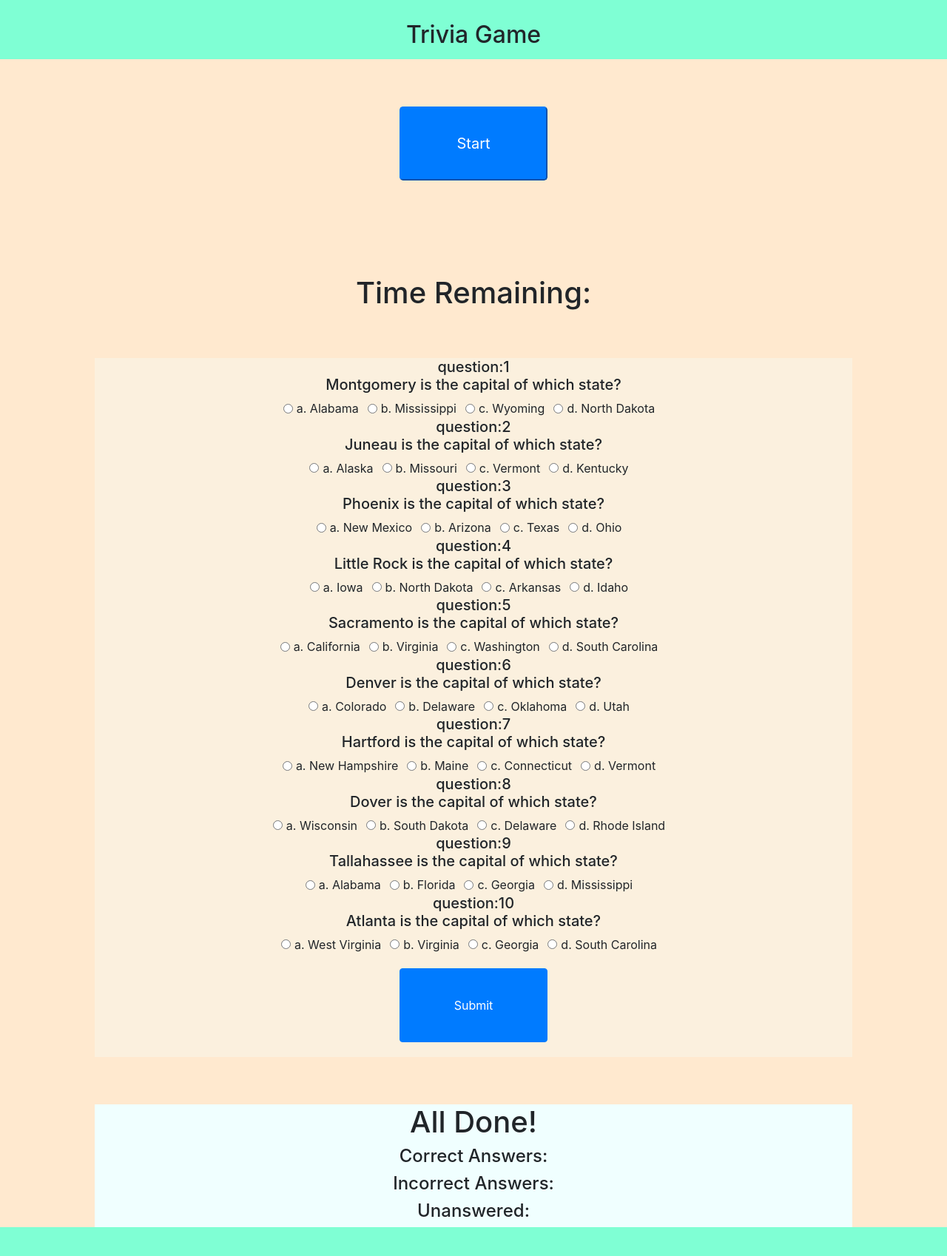
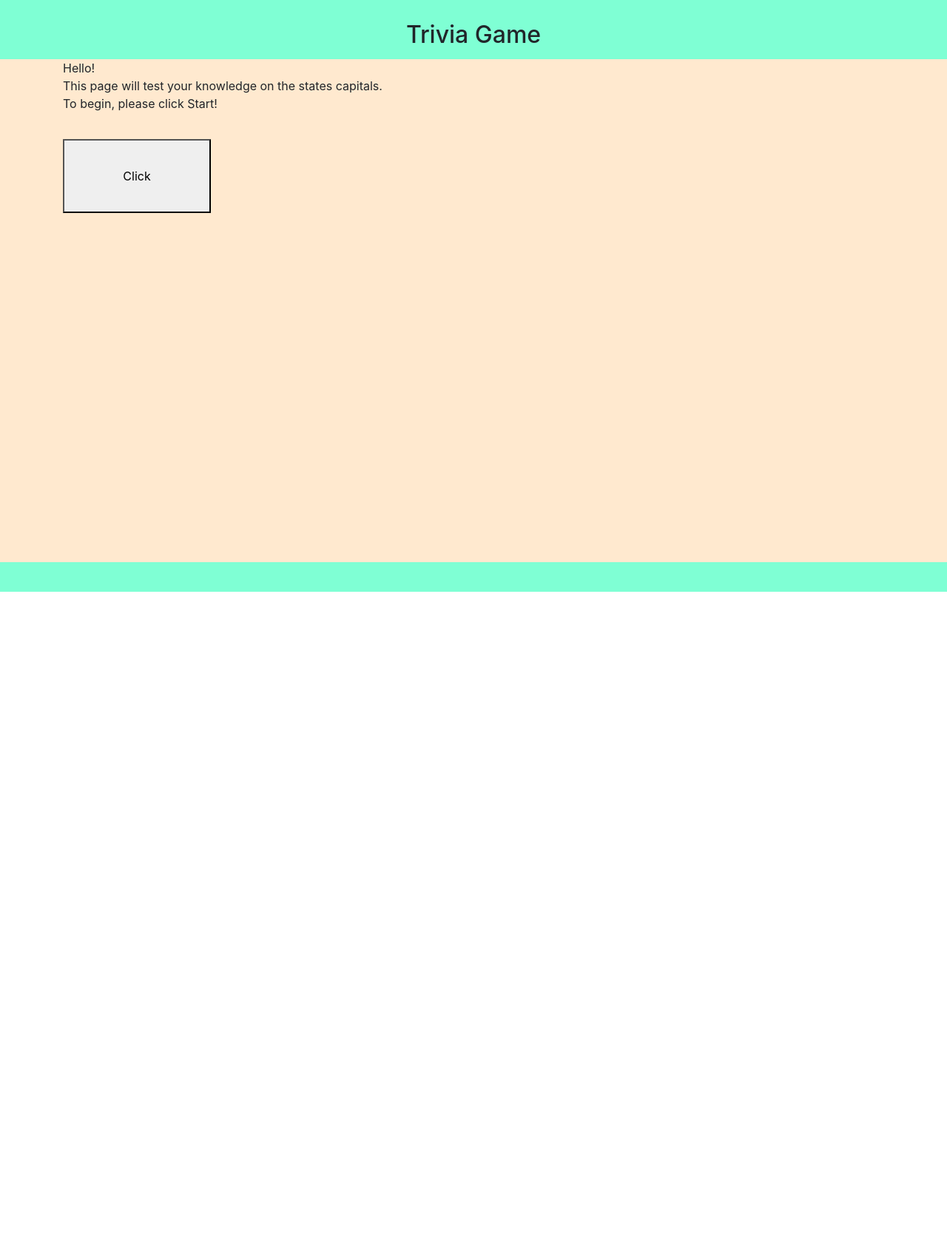
Before and after one commit to hatout1/TriviaGame, a plain HTML site: page index.html in a window 1280 px wide. Shown: the whole page at 74% size. After the commit the page ends 800 px from the top, so only its background shows below. Drawn offline with nearby package versions, Linux system fonts and the light colour scheme.

Commit message:
Started js functions. Handled the document ready functin, questions toggle function, and hide both welcome text and start button function

```diff
--- a/assets/css/style.css
+++ b/assets/css/style.css
@@ -22,6 +22,10 @@ h2{
     padding-top: 3.5vh;
 }
 
+.item{
+    display: none;
+}
+
 #timer{
     text-align: center;
     width: 70%;
@@ -34,6 +38,7 @@ margin-bottom: 5%;
 .btn1{
     text-align: center;
 }
+
 
 .btn-s{
     margin: 5%;
@@ -50,7 +55,7 @@ margin-bottom: 5%;
     margin-right: 10%;
 }
 
-.btn{
+.btn2,.btn1{
     margin-top: 20px;
     margin-bottom: 20px;
     height: 100px;
--- a/assets/javascript/app.js
+++ b/assets/javascript/app.js
@@ -0,0 +1,29 @@
+$(document).ready(function () {
+    // starting function
+
+    // var CorrectAnswers = []
+    // var IncorrectAnswers = []
+    // var Unanswered = []
+
+
+
+    $('.btn1').click(function () {
+        $(this).siblings(".item").toggle();
+        $(this).remove(".btn1").toggle();
+
+
+    });
+    $('.btn1').click(function myFunction() {
+
+
+        var x = document.getElementById("wel");
+        if (x.style.display === "none") {
+            x.style.display = "block";
+        } else {
+            x.style.display = "none";
+        }
+
+
+    });
+
+})
--- a/index.html
+++ b/index.html
@@ -20,10 +20,16 @@
     </nav>
 
     <main>
-        <div class="btn1">
-            <button type="Start" class="btn-s btn-primary btn-lg">Start</button>
-        </div>
+        <div class="container">
 
+            <p id="wel">Hello!
+                <br>This page will test your knowledge on the states capitals.
+                <br> To begin, please click Start!
+            </p>
+
+            <button class="btn1" onclick="myFunction">Click</button>
+
+            <div class="item">
                 <h1 id="timer">
                     Time Remaining:
                 </h1>
@@ -240,7 +246,7 @@
                         <label class="form-check-label" for="inlineRadio3">d. South Carolina</label>
                     </div>
                     <br>
-            <button type="submit" class="btn btn-primary">Submit</button>
+                    <button type="submit" class="btn2 btn-primary">Submit</button>
 
                 </div>
 
@@ -256,7 +262,8 @@
                         <h4>Unanswered: </h4>
                     </div>
                 </div>
-
+            </div>
+        </div>
 
     </main>
 
```
Lines whose indentation alone changed are shown as unchanged.
